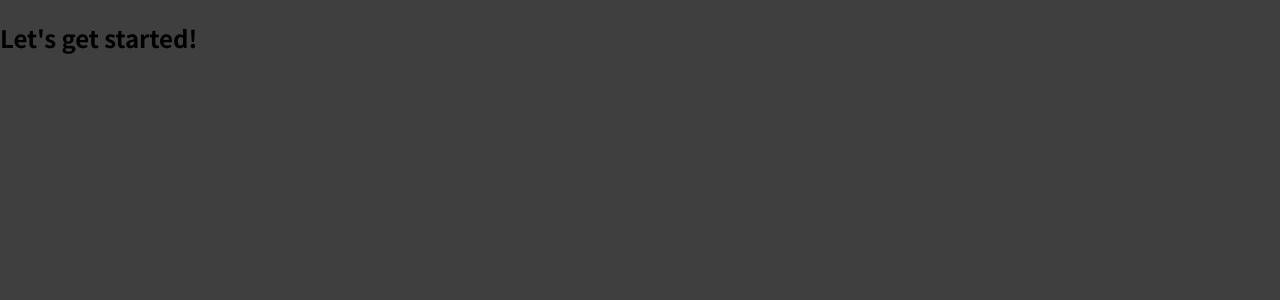
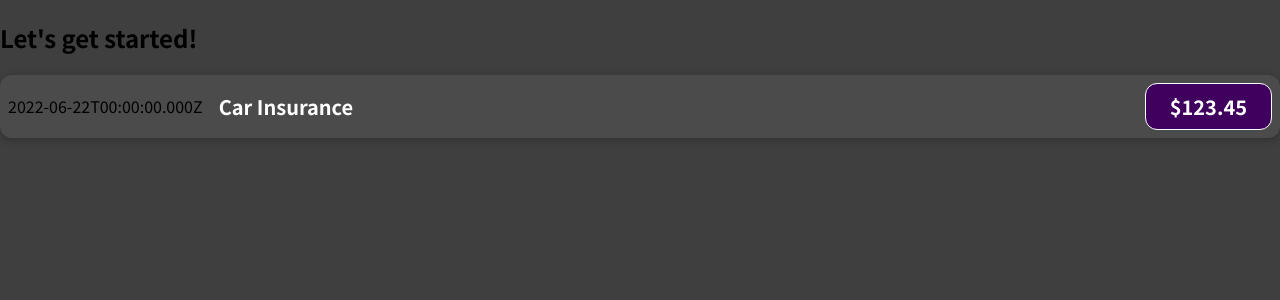
Before and after one commit to etherflovv/react-course-udemy, a JavaScript app in the folder react-complete-guide/: page / in a window 1280 px wide. Shown: the top 300 px of the page. Built offline with nearby package versions, Linux system fonts and the light colour scheme.

Commit message:
feat: :sparkles: add component with hard-coded values

```diff
--- a/react-complete-guide/src/App.js
+++ b/react-complete-guide/src/App.js
@@ -1,7 +1,10 @@
+import ExpenseItem from "./components/ExpenseItem";
+
 function App() {
   return (
     <div>
       <h2>Let's get started!</h2>
+      <ExpenseItem />
     </div>
   );
 }
--- /dev/null
+++ b/react-complete-guide/src/components/ExpenseItem.css
@@ -0,0 +1,56 @@
+.expense-item {
+    display: flex;
+    justify-content: space-between;
+    align-items: center;
+    box-shadow: 0 2px 8px rgba(0, 0, 0, 0.25);
+    padding: 0.5rem;
+    margin: 1rem 0;
+    border-radius: 12px;
+    background-color: #4b4b4b;
+}
+
+.expense-item__description {
+    display: flex;
+    flex-direction: column;
+    gap: 1rem;
+    align-items: flex-end;
+    flex-flow: column-reverse;
+    justify-content: flex-start;
+    flex: 1;
+}
+
+.expense-item h2 {
+    color: #3a3a3a;
+    font-size: 1rem;
+    flex: 1;
+    margin: 0 1rem;
+    color: white;
+}
+
+.expense-item__price {
+    font-size: 1rem;
+    font-weight: bold;
+    color: white;
+    background-color: #40005d;
+    border: 1px solid white;
+    padding: 0.5rem;
+    border-radius: 12px;
+}
+
+@media (min-width: 580px) {
+    .expense-item__description {
+        flex-direction: row;
+        align-items: center;
+        justify-content: flex-start;
+        flex: 1;
+    }
+
+    .expense-item__description h2 {
+        font-size: 1.25rem;
+    }
+
+    .expense-item__price {
+        font-size: 1.25rem;
+        padding: 0.5rem 1.5rem;
+    }
+}
--- /dev/null
+++ b/react-complete-guide/src/components/ExpenseItem.js
@@ -0,0 +1,21 @@
+import './ExpenseItem.css';
+
+function ExpenseItem() {
+        const expenseDate = new Date(2022, 5, 22);
+        const expenseTitle = 'Car Insurance';
+        const expensePrice = 123.45;
+
+    return (
+        <div className="expense-item">
+            <div>{expenseDate.toISOString()}</div>
+            <div className="expense-item__description">
+                <h2>{expenseTitle}</h2>
+                <div className="expense-item__price">${expensePrice}</div>
+            </div>
+        </div>
+    );
+}
+
+export default ExpenseItem;
+
+// return statement can only have ONE root element. e.g. if the outside <div> is removed it will not work!
```
Also changed, not shown: 1 other file (tests, documents, lock files or other folders).
